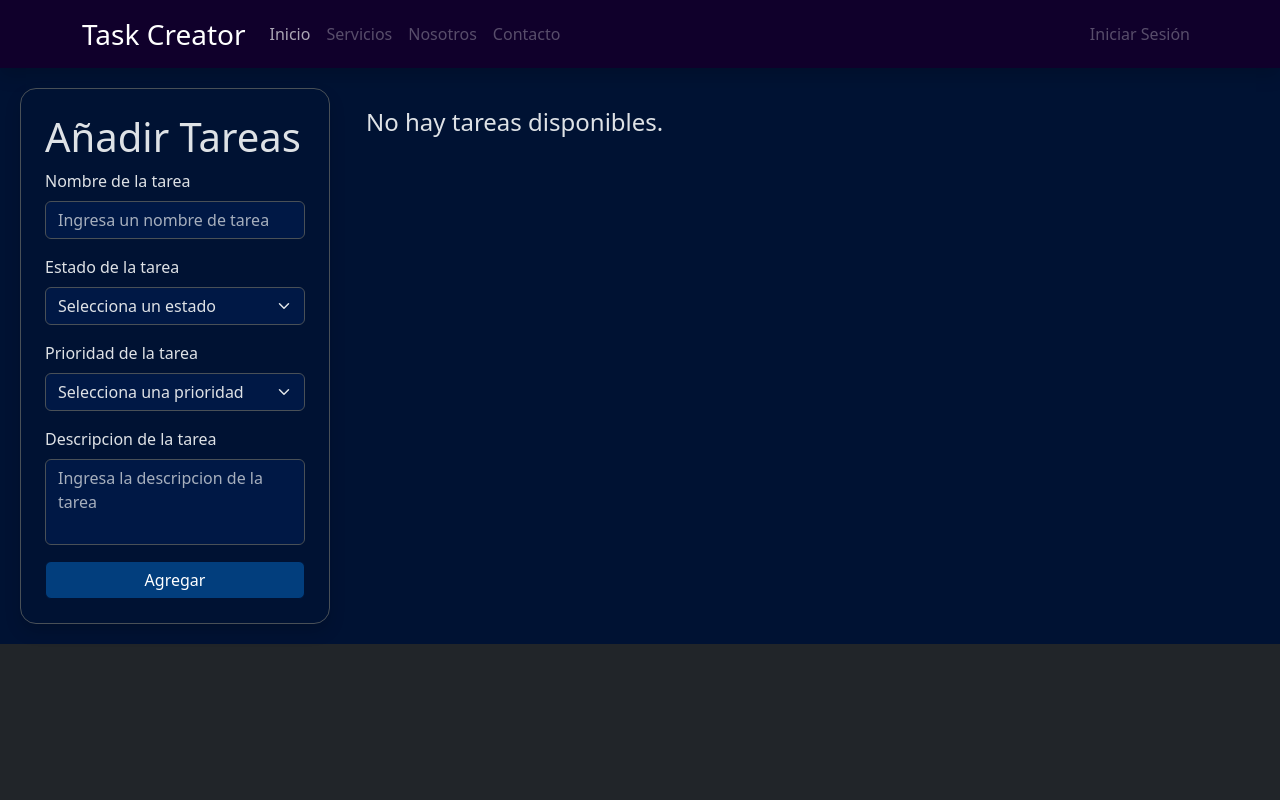
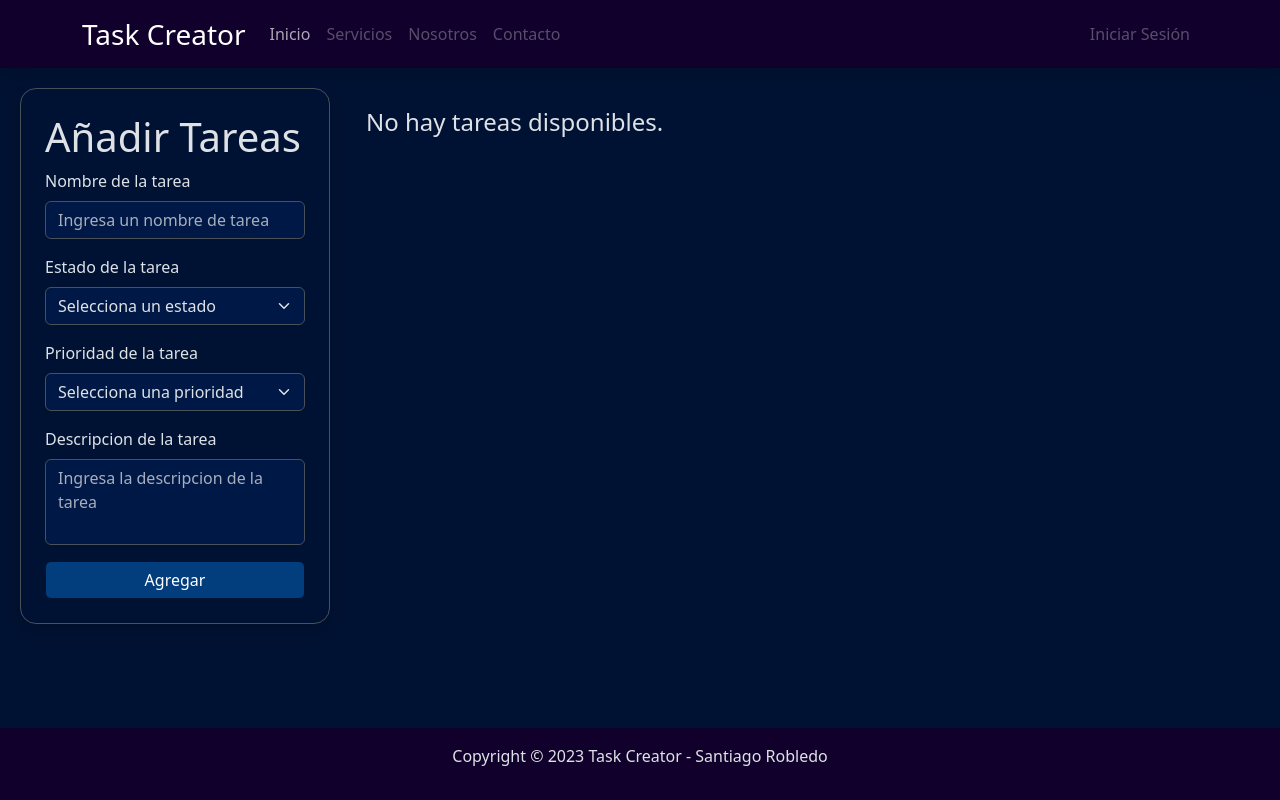
Before and after one commit to santyago13/taskCreator, a React (Vite) app: page / in a window 1280 px wide. Built offline with nearby package versions, Linux system fonts and the light colour scheme.

Commit message:
agregue un footer

```diff
--- a/src/App.jsx
+++ b/src/App.jsx
@@ -1,5 +1,6 @@
 import AddTask from "./components/AddTask";
 import Navbarr from "./components/Navbar";
+import FooterTask from "./components/FooterTask";
 
 function App() {
   return (
@@ -10,6 +11,9 @@ function App() {
       <main className="bg-azul">
         <AddTask />
       </main>
+      <footer>
+        <FooterTask/>
+      </footer>
     </>
   );
 }
--- a/src/components/AddTask.jsx
+++ b/src/components/AddTask.jsx
@@ -76,6 +76,8 @@ const AddTask = () => {
           <Form.Group className="mb-3" controlId="formBasicEmail">
             <Form.Label>Nombre de la tarea</Form.Label>
             <Form.Control
+              minLength={3}
+              maxLength={25}
               value={nombre}
               onChange={(data) => setNombre(data.target.value)}
               className="bg-azul-claro"
@@ -118,6 +120,8 @@ const AddTask = () => {
           <Form.Group className="mb-3" controlId="formBasicEmail">
             <Form.Label>Descripcion de la tarea</Form.Label>
             <Form.Control
+              minLength={3}
+              maxLength={150}
               value={descripcion}
               onChange={(data) => setDescripcion(data.target.value)}
               className="bg-azul-claro"
--- /dev/null
+++ b/src/components/FooterTask.jsx
@@ -0,0 +1,11 @@
+import React from 'react';
+
+const FooterTask = () => {
+    return (
+        <div className='p-3 text-center' style={{background: "#10002b"}}>
+            <p>Copyright © 2023 Task Creator - Santiago Robledo</p>
+        </div>
+    );
+};
+
+export default FooterTask;
--- a/src/index.css
+++ b/src/index.css
@@ -1,3 +1,13 @@
+#root{
+  min-height: 100vh;
+  display: flex;
+  flex-direction: column;
+}
+
+main {
+  flex-grow: 1;
+}
+
 .separador {
   display: block;
   padding: 20px;
```
